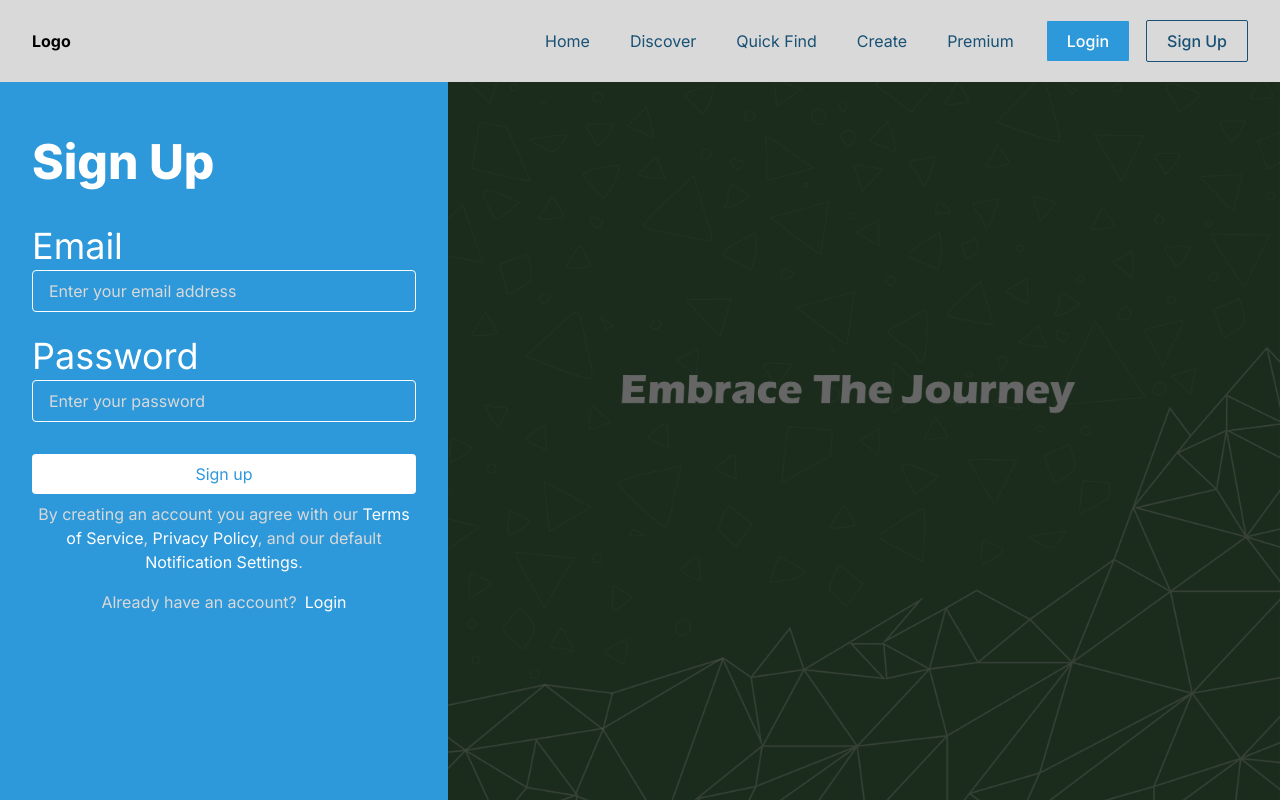
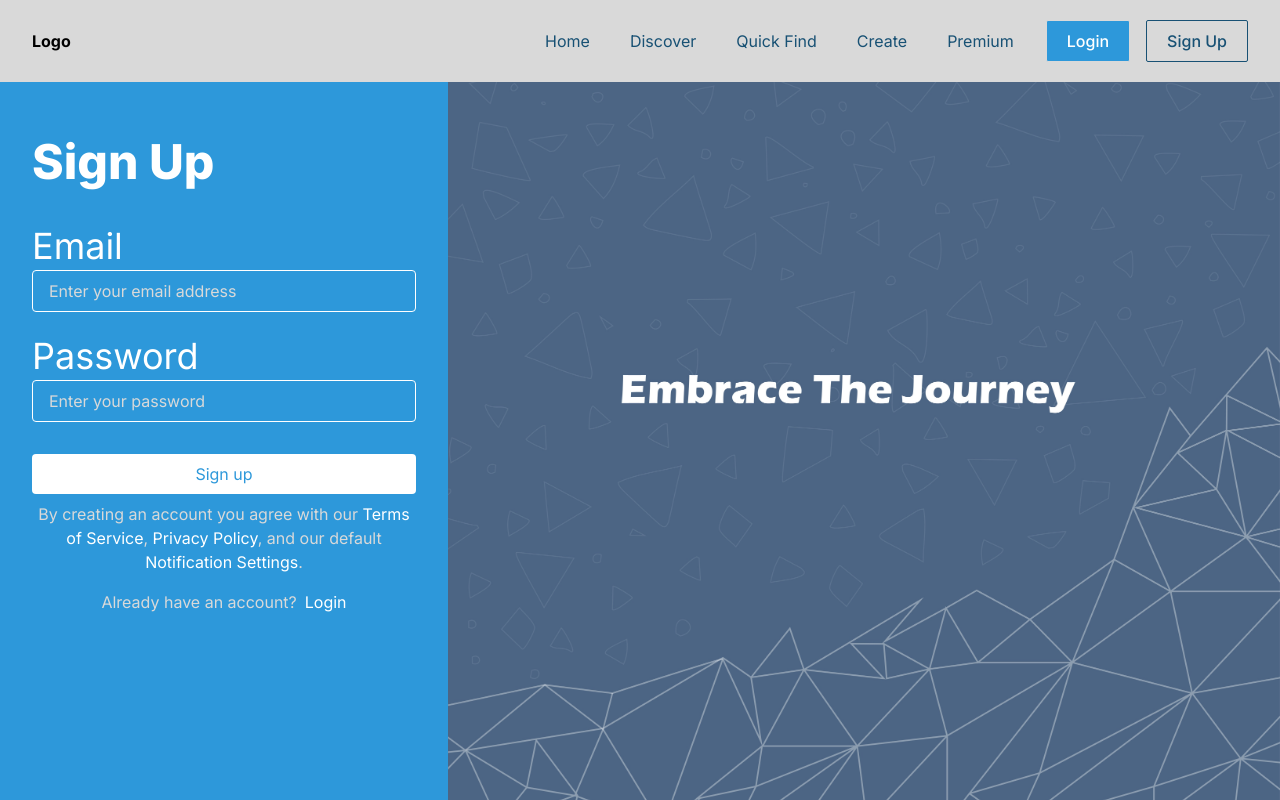
Before and after one commit to PiotrPlotast/web_catalyst, a React (Vite) app in the folder web_catalyst/: page / in a window 1280 px wide. Built offline with nearby package versions, Linux system fonts and the light colour scheme.

Commit message:
fix img styles

```diff
--- a/web_catalyst/src/LoginPage.jsx
+++ b/web_catalyst/src/LoginPage.jsx
@@ -163,12 +163,7 @@ export default function LoginPage() {
           </p>
         </div>
         <div className="absolute top-0  h-[100%]">
-          <img
-            src={bgImage}
-            alt=""
-            className="h-full md:w-full xl:h-auto"
-            style={{ filter: "hue-rotate(260deg) brightness(40%)" }}
-          />
+          <img src={bgImage} alt="" className="h-full md:w-full xl:h-auto" />
         </div>
       </div>
     </div>
```
